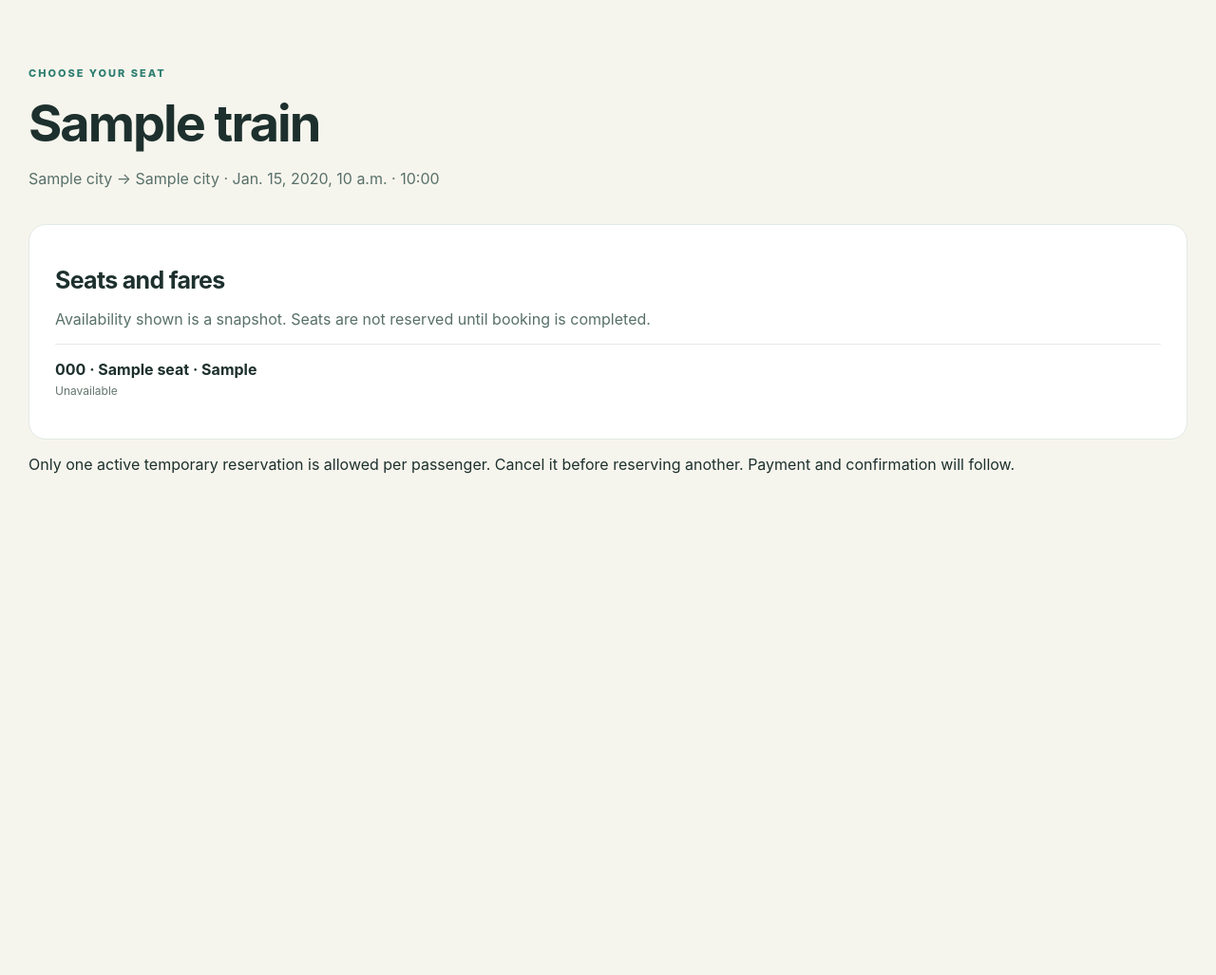
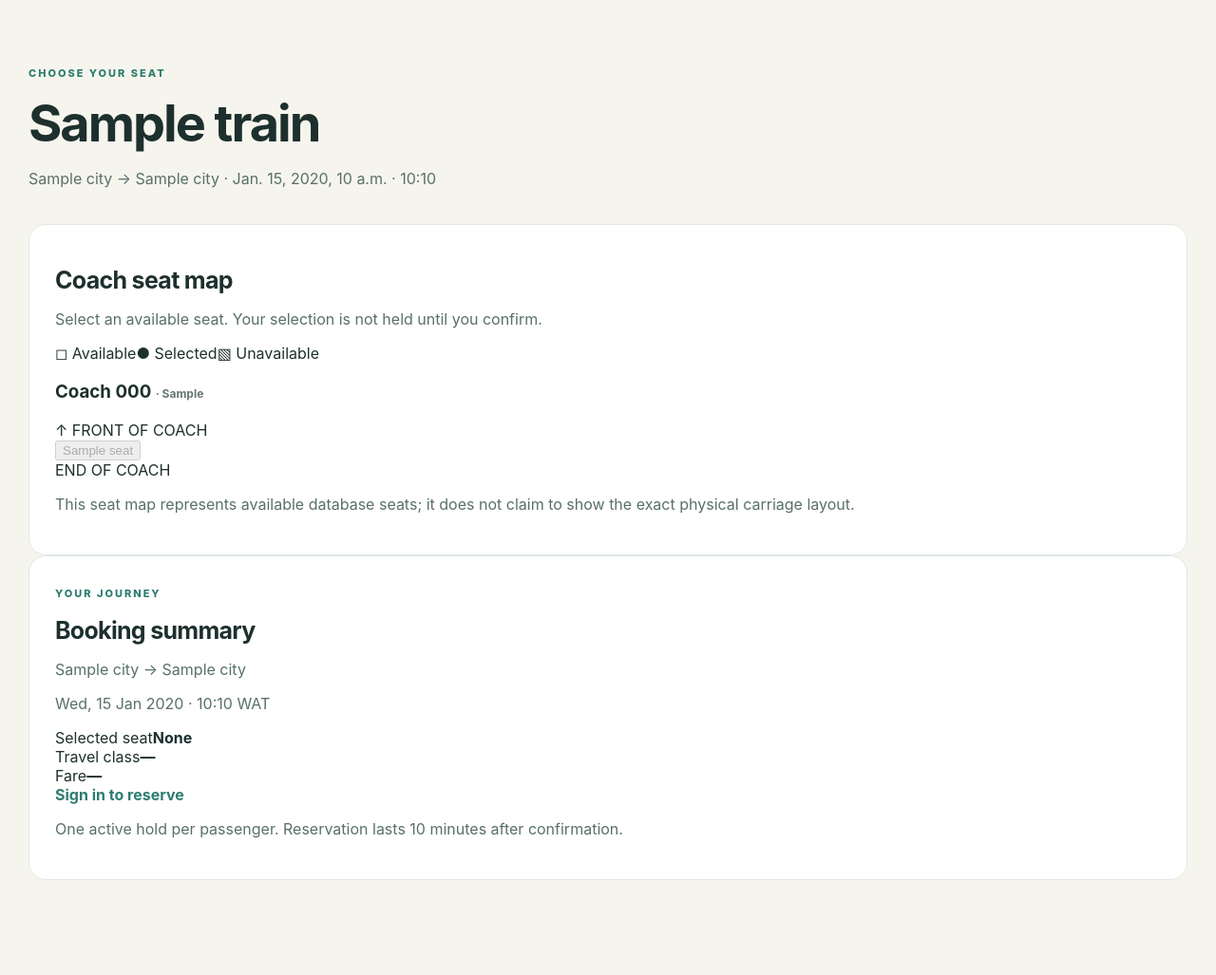
Before and after one commit to Ahdams/Train-booking-system-django, a Django app: template templates/core/available_seats.html in a window 1280 px wide. Shown: the part 90-1117 px from the top of the page at 95% size. Before the commit the page ends 589 px from the top, so only its background shows below. Run offline with Django 5.2, Linux system fonts and the light colour scheme; the template is opened without the code that fills it: most values are stand-ins (such as "Sample title", 1, 10 or a date in 2020).

Commit message:
ui: introduce train coach seat map and booking summary

```diff
--- a/templates/core/available_seats.html
+++ b/templates/core/available_seats.html
@@ -1,5 +1,16 @@
-{% extends "core/account_base.html" %}{% block title %}Seat availability{% endblock %}
-{% block content %}{% if disruption and disruption.status == 'delayed' %}<p role="status"><strong>Journey delayed:</strong> New departure {{ effective_departure|time:'H:i' }} (Nigeria time). {{ disruption.reason }}</p>{% endif %}<div class="account-heading"><span class="account-kicker">CHOOSE YOUR SEAT</span><h1>{{ schedule.train.name }}</h1><p>{{ schedule.route.origin.city }} → {{ schedule.route.destination.city }} · {{ travel_date }} · {{ schedule.departure_time|time:"H:i" }}</p></div>
-<section class="account-panel"><h2>Seats and fares</h2><p>Availability shown is a snapshot. Seats are not reserved until booking is completed.</p>
-{% for item in seat_rows %}<div class="account-item"><strong>{{ item.seat.coach.code }} · {{ item.seat.label }} · {{ item.seat.coach.get_travel_class_display }}</strong><span>{% if item.available %}Available — ₦{{ item.fare|floatformat:2 }}{% if user.is_authenticated %}<form method="post" action="{% url 'reserve_seat' %}">{% csrf_token %}<input type="hidden" name="schedule_id" value="{{ schedule.id }}"><input type="hidden" name="seat_id" value="{{ item.seat.id }}"><input type="hidden" name="date" value="{{ travel_date|date:'Y-m-d' }}"><button type="submit">Reserve for 10 minutes</button></form>{% else %}<a href="{% url 'login' %}?next={{ request.get_full_path|urlencode }}">Sign in to reserve</a>{% endif %}{% elif item.fare == None %}Fare not configured{% else %}Unavailable{% endif %}</span></div>{% empty %}<p>No seats configured for this train.</p>{% endfor %}</section>
-<p>Only one active temporary reservation is allowed per passenger. Cancel it before reserving another. Payment and confirmation will follow.</p>{% endblock %}
+{% extends "core/account_base.html" %}{% load static %}{% block title %}Choose a seat{% endblock %}
+{% block content %}
+<link rel="stylesheet" href="{% static 'css/seat-map.css' %}">
+<div class="account-heading"><span class="account-kicker">CHOOSE YOUR SEAT</span><h1>{{ schedule.train.name }}</h1><p>{{ schedule.route.origin.city }} → {{ schedule.route.destination.city }} · {{ travel_date }} · {{ effective_departure|time:"H:i" }}</p></div>
+{% if disruption and disruption.status == 'delayed' %}<p role="status">Journey delayed: {{ disruption.reason }}</p>{% endif %}
+<div class="seat-layout"><section class="account-panel"><h2>Coach seat map</h2><p>Select an available seat. Your selection is not held until you confirm.</p>
+<div class="seat-legend"><span>◻ Available</span><span>● Selected</span><span>▧ Unavailable</span></div>
+{% regroup seat_rows by seat.coach as coaches %}
+{% for coach in coaches %}<div class="coach-section"><h3>Coach {{ coach.grouper.code }} <small>· {{ coach.grouper.get_travel_class_display }}</small></h3><div class="coach-shell"><div class="coach-front">↑ FRONT OF COACH</div><div class="coach-seat-grid">
+{% for item in coach.list %}<button type="button" class="seat-choice{% if not item.available %} seat-unavailable{% endif %}" data-seat-id="{{ item.seat.id }}" data-label="{{ item.seat.label }}" data-coach="{{ item.seat.coach.code }}" data-class="{{ item.seat.coach.get_travel_class_display }}" data-fare="{{ item.fare|default_if_none:'' }}" aria-pressed="false" {% if not item.available %}disabled{% endif %} aria-label="Coach {{ item.seat.coach.code }} seat {{ item.seat.label }}">{% firstof item.seat.label "Seat" %}</button>{% endfor %}
+</div><div class="coach-rear">END OF COACH</div></div></div>{% empty %}<p>No seats configured for this train.</p>{% endfor %}
+<p class="seat-note">This seat map represents available database seats; it does not claim to show the exact physical carriage layout.</p></section>
+<aside class="account-panel seat-summary"><span class="account-kicker">YOUR JOURNEY</span><h2>Booking summary</h2><p>{{ schedule.route.origin.city }} → {{ schedule.route.destination.city }}</p><p>{{ travel_date|date:"D, d M Y" }} · {{ effective_departure|time:"H:i" }} WAT</p><div class="seat-summary-detail"><span>Selected seat</span><strong id="selected-seat">None</strong></div><div class="seat-summary-detail"><span>Travel class</span><strong id="selected-class">—</strong></div><div class="seat-summary-detail"><span>Fare</span><strong id="selected-fare">—</strong></div>
+{% if user.is_authenticated %}<form method="post" action="{% url 'reserve_seat' %}" id="seat-form">{% csrf_token %}<input type="hidden" name="schedule_id" value="{{ schedule.id }}"><input type="hidden" name="date" value="{{ travel_date|date:'Y-m-d' }}"><input type="hidden" name="seat_id" id="selected-seat-id"><button class="account-button seat-confirm" type="submit" disabled id="seat-confirm">Choose a seat to continue</button></form>{% else %}<a href="{% url 'login' %}?next={{ request.get_full_path|urlencode }}">Sign in to reserve</a>{% endif %}<p class="seat-note">One active hold per passenger. Reservation lasts 10 minutes after confirmation.</p></aside></div>
+<script defer src="{% static 'js/seat-map.js' %}"></script>
+{% endblock %}
```
